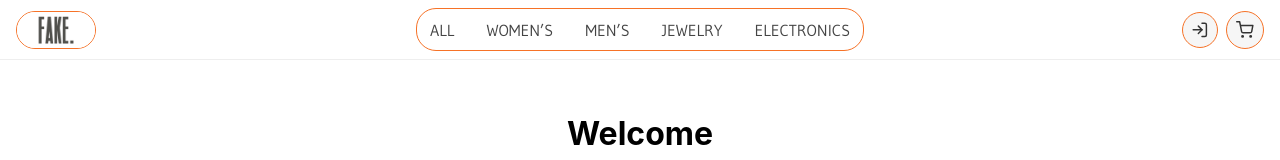
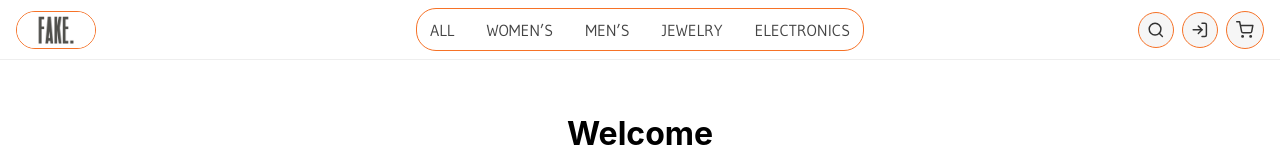
Before and after one commit to dayo-adebanjo/dayos-fake-store, a React (Create React App) app: page / in a window 1280 px wide. Shown: the top 160 px of the page. Built offline with nearby package versions, Linux system fonts and the light colour scheme.

Commit message:
added search bar icon to toggle

```diff
--- a/src/App.css
+++ b/src/App.css
@@ -23,7 +23,7 @@ html, body, #root, .home{
 }
 
 .products {
-  background-color: #f6f6f6;
+  background-color: #fff;
 }
 
 Link{
@@ -71,7 +71,6 @@ Link{
   margin: auto;
   padding: 0.75rem 1rem;
   width: 100%;
-  max-width: 400px;
   font-size: 1rem;
   border: none;
   border-radius: 12px;
@@ -92,20 +91,17 @@ Link{
 
 .product-grid {
   display: grid;
-  text-align: center;
-  grid-template-columns: repeat(auto-fit, minmax(250px, 1fr));
+  grid-template-columns: repeat(4, 1fr);
   gap: 1rem;
   margin: auto;
 }
 
 .product-card {
-  max-width: 250px;
-  background-color: #fff;
   border-radius: 5px;
-  padding: 10px;
 }
 
 .product-image {
+  background-color: #f6f6f6;
   height: 70%;
   display: flex;
   align-items: center;
--- a/src/App.js
+++ b/src/App.js
@@ -11,9 +11,11 @@ import LoginModal from './components/LoginModal'
 
 function App() {
   const [showLoginModal, setShowLoginModal] = useState(false)
+  const [showSearch, setShowSearch] = useState(false)
+
   const routes = useRoutes([
     { path: '/', element: <HomePage /> },
-    { path: '/products', element: <ProductsPage /> },
+    { path: '/products', element: <ProductsPage showSearch={showSearch}/> },
     { path: '/profile', element: <ProfilePage /> },
     { path: '/order-confirmation', element: <OrderConfirmation /> },
     //{ path: '/cart', element: <CartPage /> }
@@ -21,7 +23,10 @@ function App() {
 
   return (
     <>
-      <NavBar openLoginModal={() => setShowLoginModal(true)} />
+      <NavBar
+        openLoginModal={() => setShowLoginModal(true)}
+        toggleSearch={() => setShowSearch(prev => !prev)}
+      />
       {routes}
       {showLoginModal && (
         <LoginModal
--- a/src/components/NavBar.jsx
+++ b/src/components/NavBar.jsx
@@ -1,5 +1,5 @@
 import { Link, useLocation } from 'react-router-dom'
-import { FiUser, FiShoppingCart, FiLogIn } from 'react-icons/fi'
+import { FiUser, FiShoppingCart, FiLogIn, FiSearch } from 'react-icons/fi'
 import { useAuth } from '../context/AuthContext'
 import '../style/NavBar.css'
 
@@ -9,7 +9,7 @@ const categoryFromSearch = (search) => {
   return (sp.get('category') || '').toLowerCase()
 }
 
-export default function NavBar({ openLoginModal }) {
+export default function NavBar({ openLoginModal, toggleSearch }) {
   const { isLoggedIn, logout } = useAuth()
   const location = useLocation()
   const activeCat = categoryFromSearch(location.search)
@@ -39,14 +39,20 @@ export default function NavBar({ openLoginModal }) {
 
       {/* Right: Icons */}
       <div className="nav__right">
+        <button className="icon-btn" onClick={toggleSearch} aria-label="Search">
+            <FiSearch />
+        </button>
+
         <button className="icon-btn" onClick={() => (isLoggedIn ? null : openLoginModal())} aria-label="Log In / Profile">
           {isLoggedIn ? <FiUser /> : <FiLogIn />}
         </button>
-        <Link to="/cart" className="icon-btn" aria-label="Cart">
+
+        <Link alt="Cart" to="/cart" className="icon-btn" aria-label="Cart">
           <FiShoppingCart />
         </Link>
+
         {isLoggedIn && (
-          <button className="icon-btn" onClick={logout} aria-label="Log Out">
+          <button alt="Log Out"  className="icon-btn" onClick={logout} aria-label="Log Out">
             <span style={{ fontSize: 12, fontWeight: 700 }}>⎋</span>
           </button>
         )}
--- a/src/pages/ProductsPage.jsx
+++ b/src/pages/ProductsPage.jsx
@@ -14,7 +14,7 @@ const mapParamToApiCategory = (slug) => { //TODO - what is this doing
   }
 }
 
-function ProductsPage() {
+function ProductsPage({showSearch}) {
   const [products, setProducts] = useState([])
   const [query, setQuery] = useState('')
   const [loading, setLoading] = useState(true)
@@ -44,7 +44,7 @@ function ProductsPage() {
 
   return (
     <div className="products">
-      <SearchBar query={query} setQuery={setQuery} />
+      {showSearch && <SearchBar query={query} setQuery={setQuery} />}
       {loading ? (
         <div style={{ padding: '2rem', textAlign: 'center', fontSize: '12px' }}>Loading...</div>
       ) : (
```
